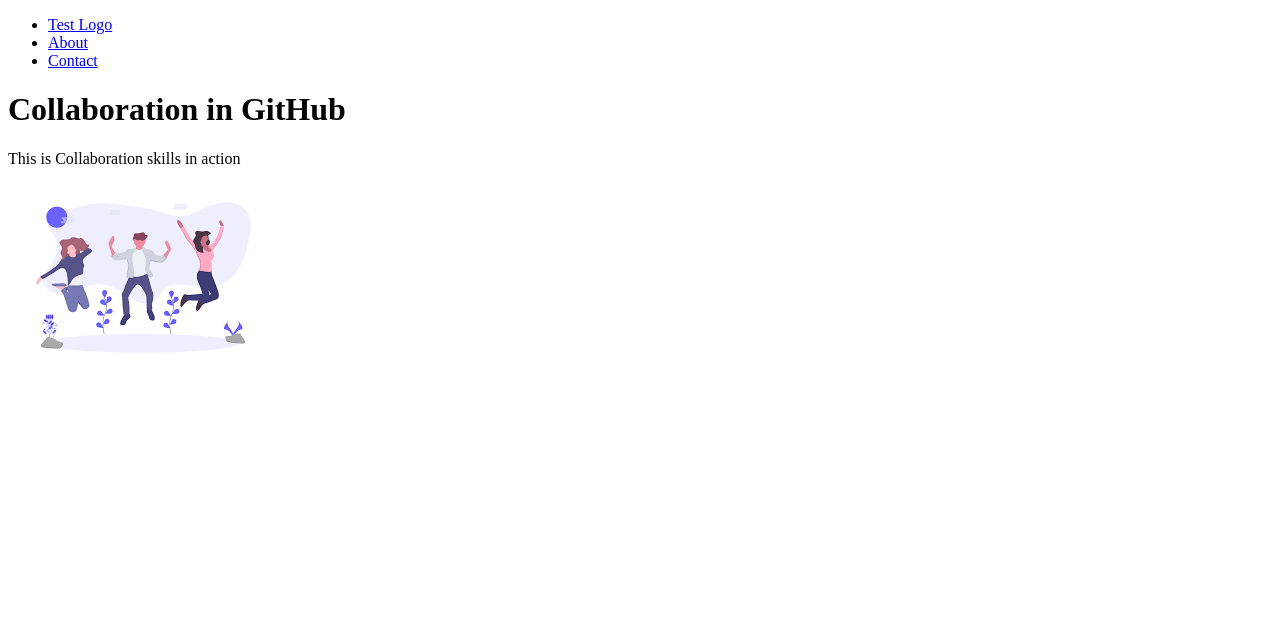
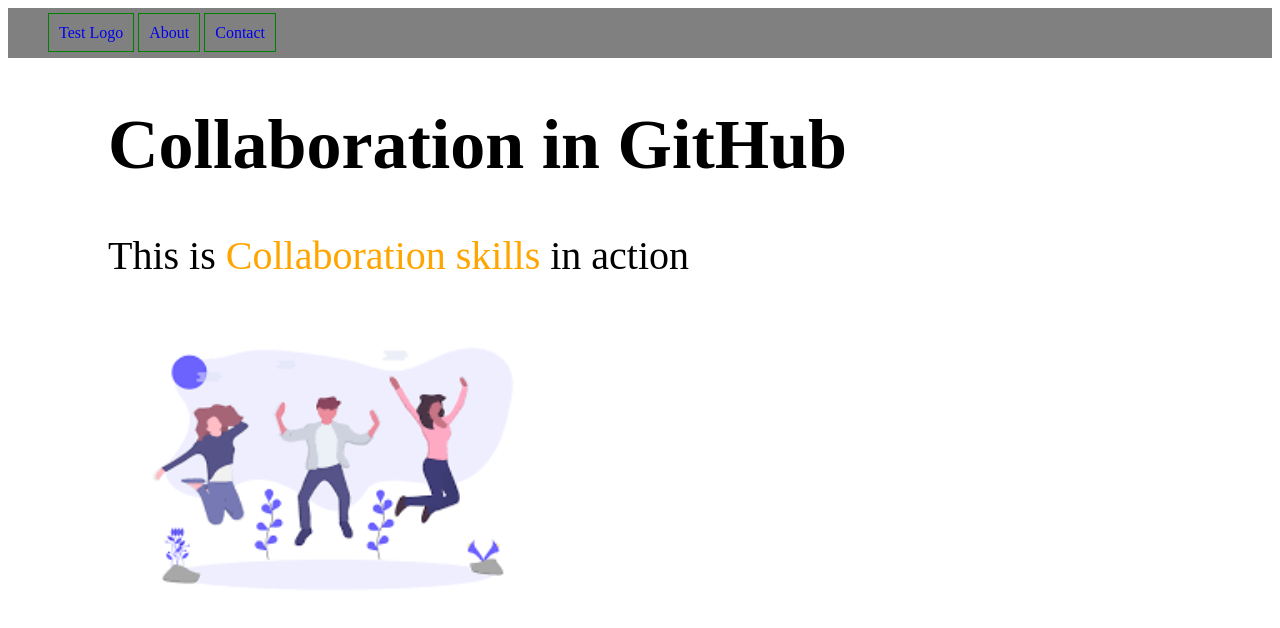
Before and after one commit to neleen10/collaboration_teacher, a plain HTML site: page index.html in a window 1280 px wide. Drawn offline with Linux system fonts and the light colour scheme.

Commit message:
Add styles

```diff
--- /dev/null
+++ b/styles.css
@@ -0,0 +1,37 @@
+/*styles.css*/
+
+h1, p {
+    margin-left: 100px;
+}
+h1 {
+    font-size: 70px;
+}
+p {
+    font-size: 40px;
+}
+span {
+    color: orange;
+}
+a {
+    text-decoration: none;
+}
+
+/* Navigation bar */
+nav {
+    display: flex;
+    justify-content: space-between;
+    align-items: center;
+    background-color: gray;
+}
+nav ul li {
+    border: 1px solid green;
+    padding: 10px;
+    list-style-type: none;
+    display: inline;
+}
+
+/* Images */
+img {
+    height: 300px;
+    width: 450px;
+}
```
Also changed, not shown: index.html (+1 -0 lines).
